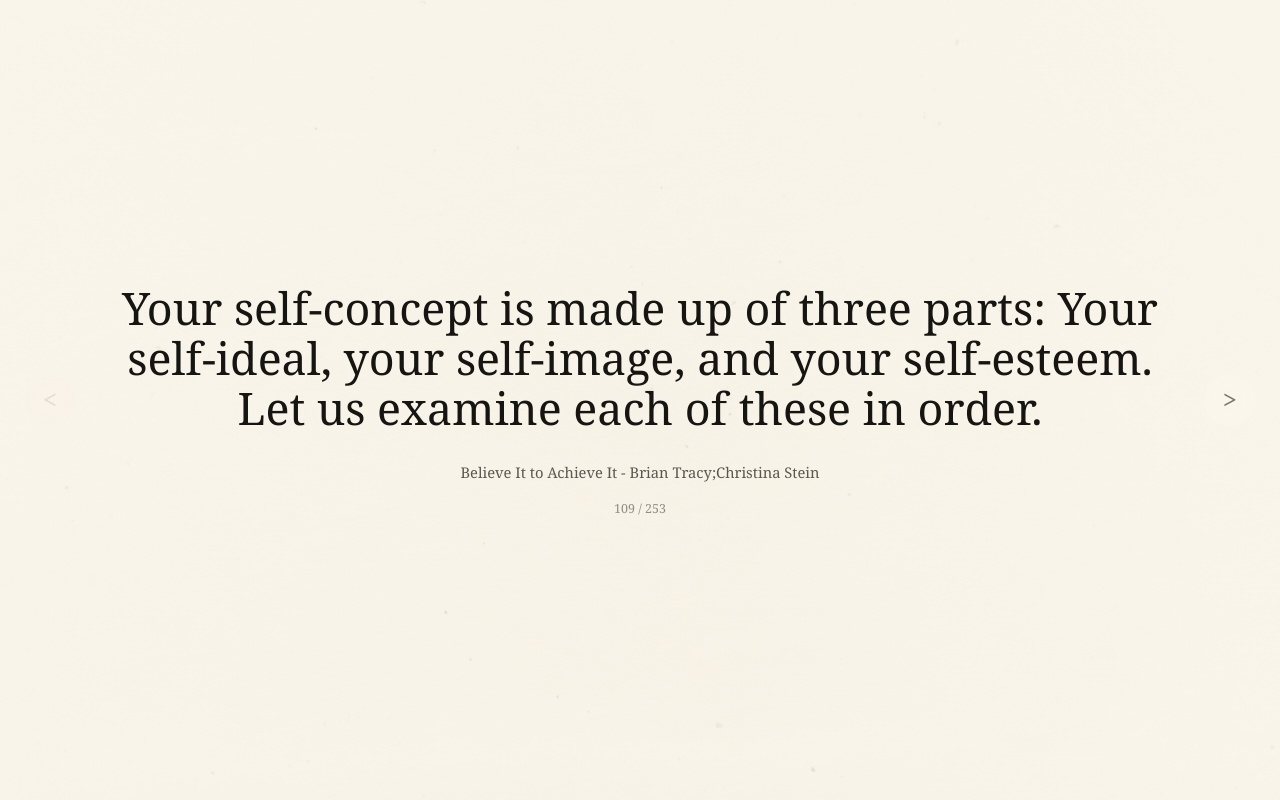
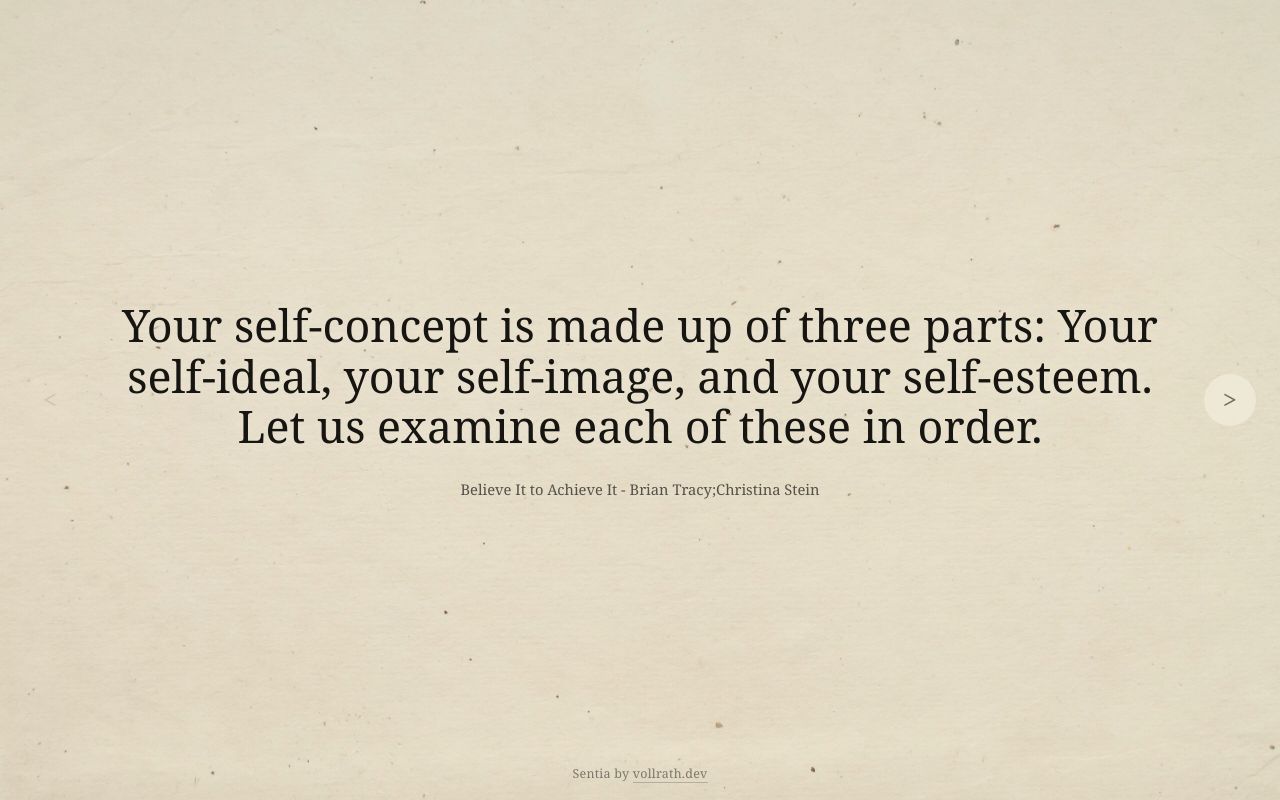
Before and after one commit to avollrath/supernote-quote, a React (Vite) app: page / in a window 1280 px wide. Built offline with nearby package versions, Linux system fonts and the light colour scheme; a web font is replaced by a local one.

Commit message:
Fix background display and quote rotation UI

```diff
--- a/src/App.css
+++ b/src/App.css
@@ -3,14 +3,29 @@
   position: relative;
   min-height: 100svh;
   overflow: hidden;
-  background-image:
-    linear-gradient(rgba(252, 248, 239, 0.76), rgba(252, 248, 239, 0.68)),
-    radial-gradient(circle at 50% 50%, rgba(252, 248, 239, 0.45), rgba(252, 248, 239, 0.78)),
-    var(--background-image-url);
-  background-size: cover, cover, cover;
-  background-position: center, center, center;
-  background-repeat: no-repeat;
-  background-attachment: fixed;
+  isolation: isolate;
+  background: #fcf8ef;
+}
+
+.app-background,
+.app-background-overlay {
+  position: fixed;
+  inset: 0;
+  width: 100%;
+  height: 100%;
+  pointer-events: none;
+}
+
+.app-background {
+  z-index: 0;
+  object-fit: cover;
+}
+
+.app-background-overlay {
+  z-index: 1;
+  background:
+    radial-gradient(circle at 50% 46%, rgba(252, 248, 239, 0.08), rgba(252, 248, 239, 0.22)),
+    linear-gradient(rgba(252, 248, 239, 0.18), rgba(252, 248, 239, 0.14));
 }
 
 .quote-app {
@@ -21,6 +36,7 @@
 
 .quote-stage {
   position: relative;
+  z-index: 2;
   width: min(84vw, 1200px);
   text-align: center;
 }
@@ -56,12 +72,6 @@
   color: rgba(22, 21, 18, 0.7);
   font-size: 0.92rem;
   line-height: 1.4;
-}
-
-.quote-counter {
-  margin: 1.1rem 0 0;
-  color: rgba(22, 21, 18, 0.46);
-  font-size: 0.78rem;
 }
 
 .empty-state {
@@ -119,6 +129,32 @@
   inset-inline-end: 1.5rem;
 }
 
+.site-footer {
+  position: fixed;
+  z-index: 2;
+  inset-inline: 0;
+  inset-block-end: 1.15rem;
+  color: rgba(22, 21, 18, 0.5);
+  font-size: 0.78rem;
+  letter-spacing: 0.02em;
+  text-align: center;
+}
+
+.site-footer a {
+  color: inherit;
+  text-decoration: none;
+  border-bottom: 1px solid rgba(22, 21, 18, 0.22);
+  transition:
+    border-color 160ms ease,
+    color 160ms ease;
+}
+
+.site-footer a:hover,
+.site-footer a:focus-visible {
+  color: rgba(22, 21, 18, 0.78);
+  border-color: rgba(22, 21, 18, 0.5);
+}
+
 @media (max-width: 760px) {
   .quote-app {
     padding: 3rem 1.25rem 6rem;
@@ -156,6 +192,10 @@
     font-size: 1.25rem;
     transform: none;
   }
+
+  .site-footer {
+    inset-block-end: 4.45rem;
+  }
 }
 
 .admin-app {
@@ -163,14 +203,20 @@
   color: #161512;
 }
 
-.admin-app {
-  background-image:
-    linear-gradient(rgba(252, 248, 239, 0.92), rgba(252, 248, 239, 0.92)),
-    var(--background-image-url);
-  background-size: cover, cover;
-  background-position: center, center;
-  background-repeat: no-repeat;
-  background-attachment: fixed;
+.admin-app .app-background-overlay {
+  background: rgba(252, 248, 239, 0.82);
+}
+
+.admin-header,
+.admin-toolbar,
+.quote-admin-item,
+.quote-editor,
+.admin-list,
+.admin-local-warning,
+.admin-state,
+.admin-error {
+  position: relative;
+  z-index: 2;
 }
 
 .admin-header,
--- a/src/App.tsx
+++ b/src/App.tsx
@@ -6,9 +6,6 @@ import './App.css'
 
 const CURRENT_QUOTE_KEY = 'supernote-quote-current-id'
 const LEGACY_LANGUAGE_KEY = 'supernote-quote-language'
-const backgroundStyle = {
-  '--background-image-url': `url(${backgroundImageUrl})`,
-} as React.CSSProperties
 
 function getRouteFromHash() {
   return window.location.hash.replace(/^#/, '') || '/'
@@ -23,6 +20,15 @@ function pickRandomQuote(availableQuotes: Quote[], currentId?: string) {
     availableQuotes.length > 1 ? availableQuotes.filter((quote) => quote.id !== currentId) : availableQuotes
   const index = Math.floor(Math.random() * candidates.length)
   return candidates[index]
+}
+
+function AppBackground() {
+  return (
+    <>
+      <img className="app-background" src={backgroundImageUrl} alt="" aria-hidden="true" />
+      <div className="app-background-overlay" aria-hidden="true" />
+    </>
+  )
 }
 
 function getEnglishQuotes(quotes: Quote[]) {
@@ -114,7 +120,8 @@ function AdminPage({ quotes, isLoading, error, onReload, onUpdateQuote, onDelete
   }
 
   return (
-    <main className="admin-app" style={backgroundStyle}>
+    <main className="admin-app">
+      <AppBackground />
       <header className="admin-header">
         <div>
           <p className="admin-eyebrow">Local JSON quote management</p>
@@ -228,6 +235,7 @@ function App() {
   const [adminQuotes, setAdminQuotes] = useState<Quote[]>([])
   const [currentQuoteId, setCurrentQuoteId] = useState<string | undefined>(() => readInitialQuoteId(fallbackQuotes))
   const [history, setHistory] = useState<string[]>([])
+  const [seenQuoteIds, setSeenQuoteIds] = useState<Set<string>>(() => new Set())
   const [isLoadingAdminQuotes, setIsLoadingAdminQuotes] = useState(false)
   const [adminError, setAdminError] = useState('')
 
@@ -237,7 +245,6 @@ function App() {
     return englishQuotes.find((quote) => quote.id === currentQuoteId)
   }, [currentQuoteId, englishQuotes])
 
-  const currentIndex = currentQuote ? englishQuotes.findIndex((quote) => quote.id === currentQuote.id) : -1
   const quoteLengthClass = currentQuote
     ? currentQuote.text.length > 620
       ? 'quote-text quote-text-long'
@@ -298,7 +305,25 @@ function App() {
   }, [])
 
   const showNextQuote = useCallback(() => {
-    const nextQuote = pickRandomQuote(englishQuotes, currentQuote?.id)
+    const seenIds = new Set(seenQuoteIds)
+
+    if (currentQuote) {
+      seenIds.add(currentQuote.id)
+    }
+
+    let candidates = englishQuotes.filter((quote) => !seenIds.has(quote.id))
+
+    if (candidates.length === 0) {
+      seenIds.clear()
+
+      if (currentQuote) {
+        seenIds.add(currentQuote.id)
+      }
+
+      candidates = englishQuotes.filter((quote) => quote.id !== currentQuote?.id)
+    }
+
+    const nextQuote = pickRandomQuote(candidates, currentQuote?.id)
 
     if (!nextQuote) {
       return
@@ -306,7 +331,8 @@ function App() {
 
     setHistory((previousHistory) => (currentQuote ? [...previousHistory, currentQuote.id] : previousHistory))
     setCurrentQuoteId(nextQuote.id)
-  }, [currentQuote, englishQuotes])
+    setSeenQuoteIds(new Set([...seenIds, nextQuote.id]))
+  }, [currentQuote, englishQuotes, seenQuoteIds])
 
   const showPreviousQuote = useCallback(() => {
     setHistory((previousHistory) => {
@@ -362,7 +388,8 @@ function App() {
   }
 
   return (
-    <main className="quote-app" style={backgroundStyle}>
+    <main className="quote-app">
+      <AppBackground />
       <button
         className="nav-button nav-button-previous"
         type="button"
@@ -381,9 +408,6 @@ function App() {
               {currentQuote.bookTitle}
               {currentQuote.author ? <span> - {currentQuote.author}</span> : null}
             </p>
-            <p className="quote-counter">
-              {currentIndex + 1} / {englishQuotes.length}
-            </p>
           </>
         ) : (
           <p className="empty-state">No English quotes available.</p>
@@ -399,6 +423,13 @@ function App() {
       >
         {'>'}
       </button>
+
+      <footer className="site-footer">
+        Sentia by{' '}
+        <a href="https://vollrath.dev/" target="_blank" rel="noreferrer">
+          vollrath.dev
+        </a>
+      </footer>
     </main>
   )
 }
```
